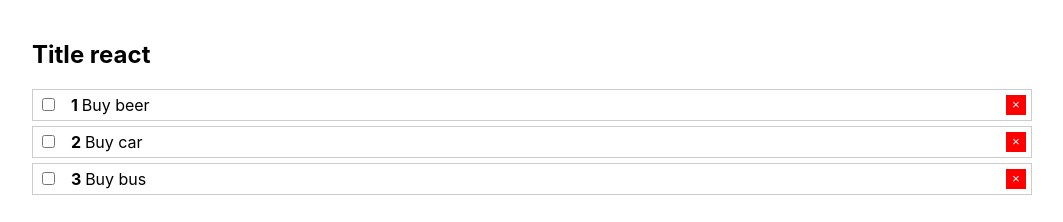
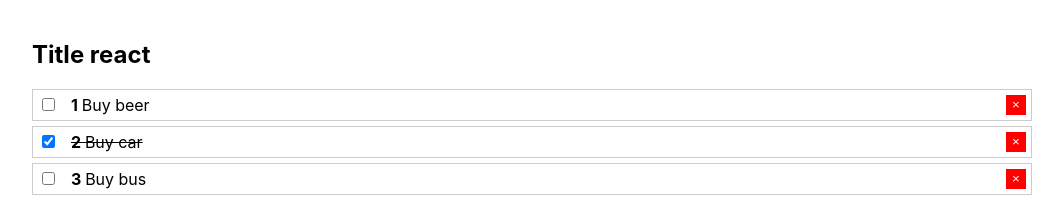
Before and after one commit to Maksim996/Learn-React, a React (Create React App) app: page / in a window 1280 px wide. Shown: the top 222 px of the page, without its empty margins (108-1171 px from the left). Built offline with nearby package versions, Linux system fonts and the light colour scheme.

Commit message:
add toggle

```diff
--- a/src/App.js
+++ b/src/App.js
@@ -2,16 +2,25 @@ import React from 'react';
 import TodoList from "./Todo/TodoList";
 
 function App() {
-  const todoObj = [
-    {id: 1, completed: 'false', name: 'Buy beer'},
-    {id: 1, completed: 'false', name: 'Buy car'},
-    {id: 1, completed: 'false', name: 'Buy bus'},
-  ]
+  const [todoObj, setTodoObj] = React.useState([
+    {id: 1, completed: false, name: 'Buy beer'},
+    {id: 2, completed: true, name: 'Buy car'},
+    {id: 3, completed: false, name: 'Buy bus'},
+  ])
+
+  function toggleTodo(id) {
+    setTodoObj( todoObj.map(el => {
+      if (el.id === id)
+        el.completed = !el.completed;
+
+      return el
+    }))
+  }
 
   return (
     <div className={'wrapper'}>
       <h2>Title react</h2>
-      <TodoList obj={todoObj}/>
+      <TodoList obj={todoObj} onToggle={toggleTodo}/>
     </div>
   );
 }
--- a/src/Todo/TodoItem.js
+++ b/src/Todo/TodoItem.js
@@ -1,7 +1,8 @@
 import React from 'react'
 import PropTypes from 'prop-types';
+// import className from 'cla';
 
-function TodoItem({props, index}) {
+function TodoItem({ props, index, onChange }) {
   const styles = {
     span: {
       display: 'flex',
@@ -21,11 +22,20 @@ function TodoItem({props, index}) {
     }
   }
 
+  const classes = [];
+
+  if (props.completed) {
+    classes.push('done');
+  }
 
   return (
     <li style={styles.li}>
-      <span style={styles.span}>
-        <input type="checkbox" style={styles.checkbox}/>
+      <span style={styles.span} className={classes.join(' ')}>
+        <input type="checkbox"
+               style={styles.checkbox}
+               checked={props.completed}
+               onChange={() => onChange(props.id)}
+        />
         <strong>{++index}&nbsp;</strong>
         {props.name}
       </span>
@@ -36,7 +46,8 @@ function TodoItem({props, index}) {
 
 TodoItem.propTypes = {
   props: PropTypes.object.isRequired,
-  index: PropTypes.number
+  index: PropTypes.number,
+  onChange: PropTypes.func.isRequired
 }
 
 export default TodoItem
--- a/src/Todo/TodoList.js
+++ b/src/Todo/TodoList.js
@@ -15,14 +15,20 @@ function TodoList(props) {
   return (
     <ul style={styles.ul}>
       {props.obj.map((obj, index) => {
-        return <TodoItem props={obj} key={index} index={index}/>
+        return <TodoItem
+          props={obj}
+          key={index}
+          index={index}
+          onChange={props.onToggle}
+        />
       })}
     </ul>
   )
 }
 
 TodoList.propTypes = {
-  obj: PropTypes.arrayOf(PropTypes.object).isRequired
+  obj: PropTypes.arrayOf(PropTypes.object).isRequired,
+  onToggle: PropTypes.func.isRequired
 }
 
 export default TodoList
--- a/src/index.css
+++ b/src/index.css
@@ -24,3 +24,7 @@ code {
   height: 20px;
   border: none;
 }
+
+.done {
+  text-decoration: line-through;
+}
```
